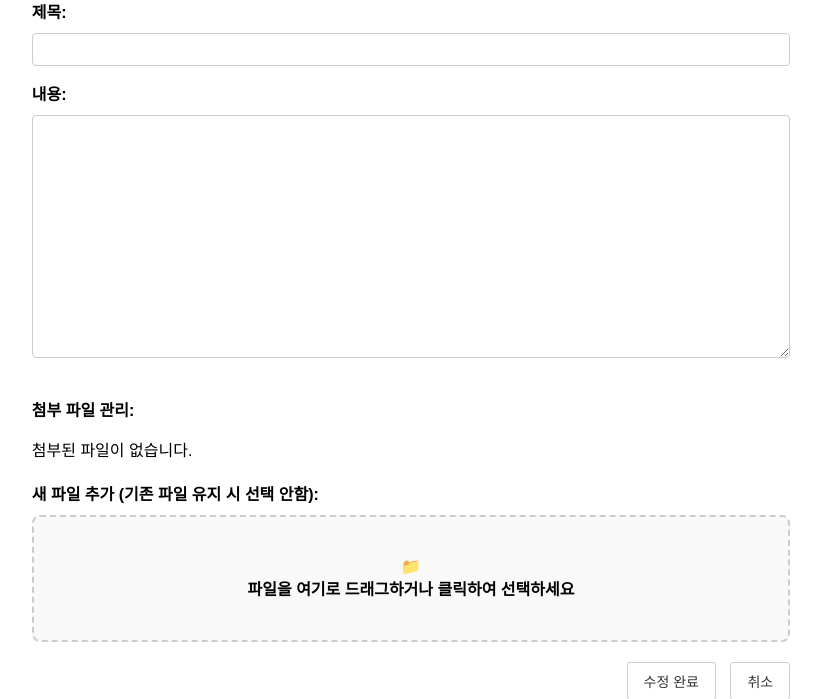
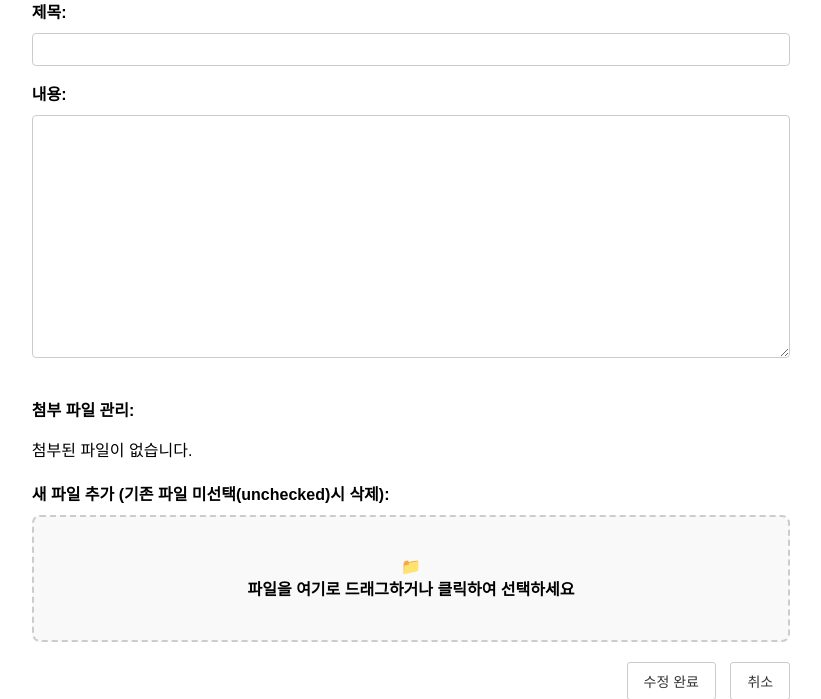
Before and after one commit to ymcajudo/web_board, a Flask app: template flask_app/templates/edit_post.html in a window 1280 px wide. Shown: the part 98-797 px from the top of the page, without its empty margins (229-1050 px from the left). Run offline with Flask 3, Linux system fonts and the light colour scheme; the template is opened without the code that fills it, so the values that code supplies are empty.

Commit message:
Add files via upload

```diff
--- a/flask_app/templates/edit_post.html
+++ b/flask_app/templates/edit_post.html
@@ -75,7 +75,7 @@
         </div>
 
         <div class="file-section">
-            <label for="files">새 파일 추가 (기존 파일 유지 시 선택 안함):</label>
+            <label for="files">새 파일 추가 (기존 파일 미선택(unchecked)시 삭제):</label>
             <div class="file-drop-zone" id="fileDropZone">
                 <div>📁</div>
                 <div><strong>파일을 여기로 드래그하거나 클릭하여 선택하세요</strong></div>
```
